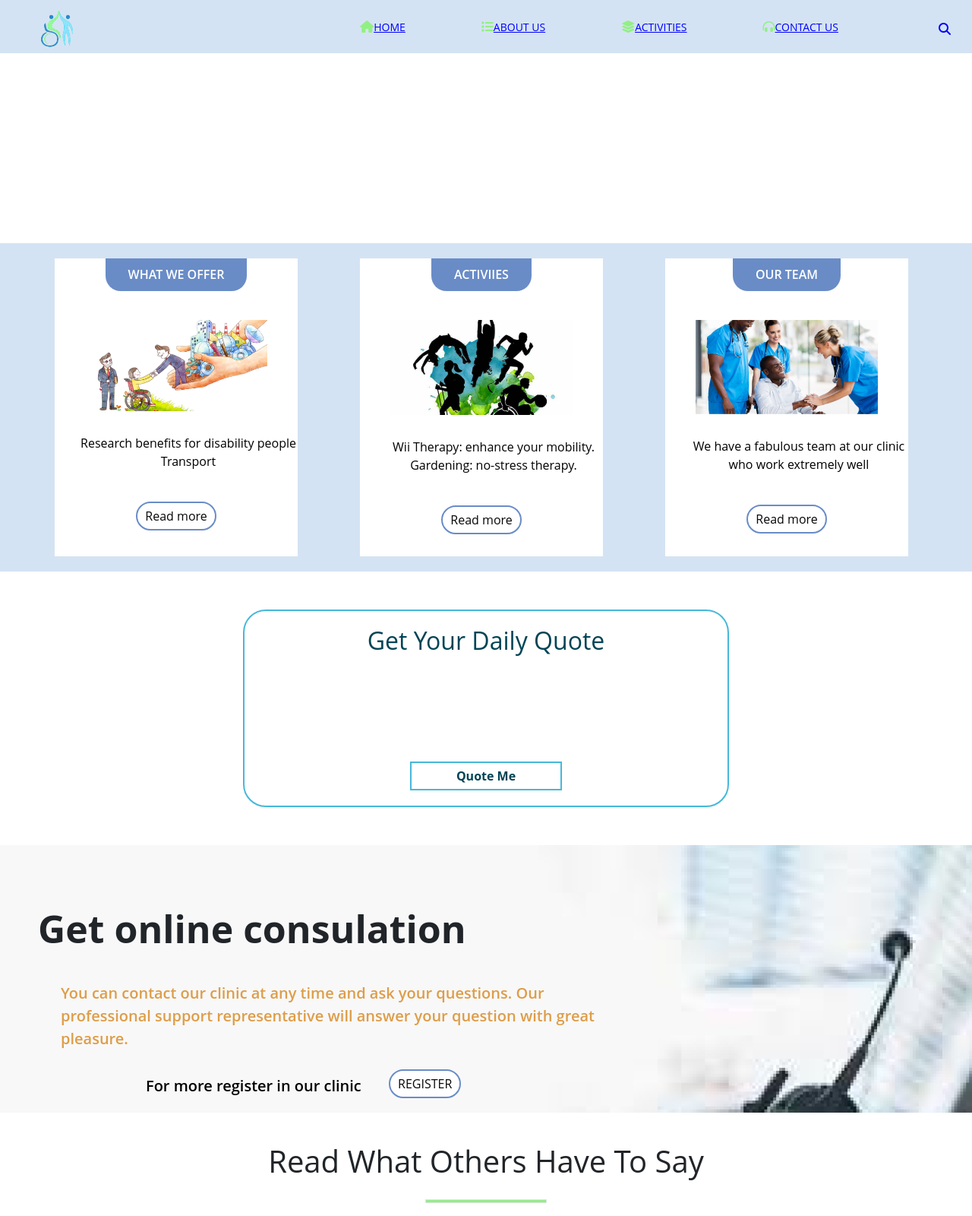
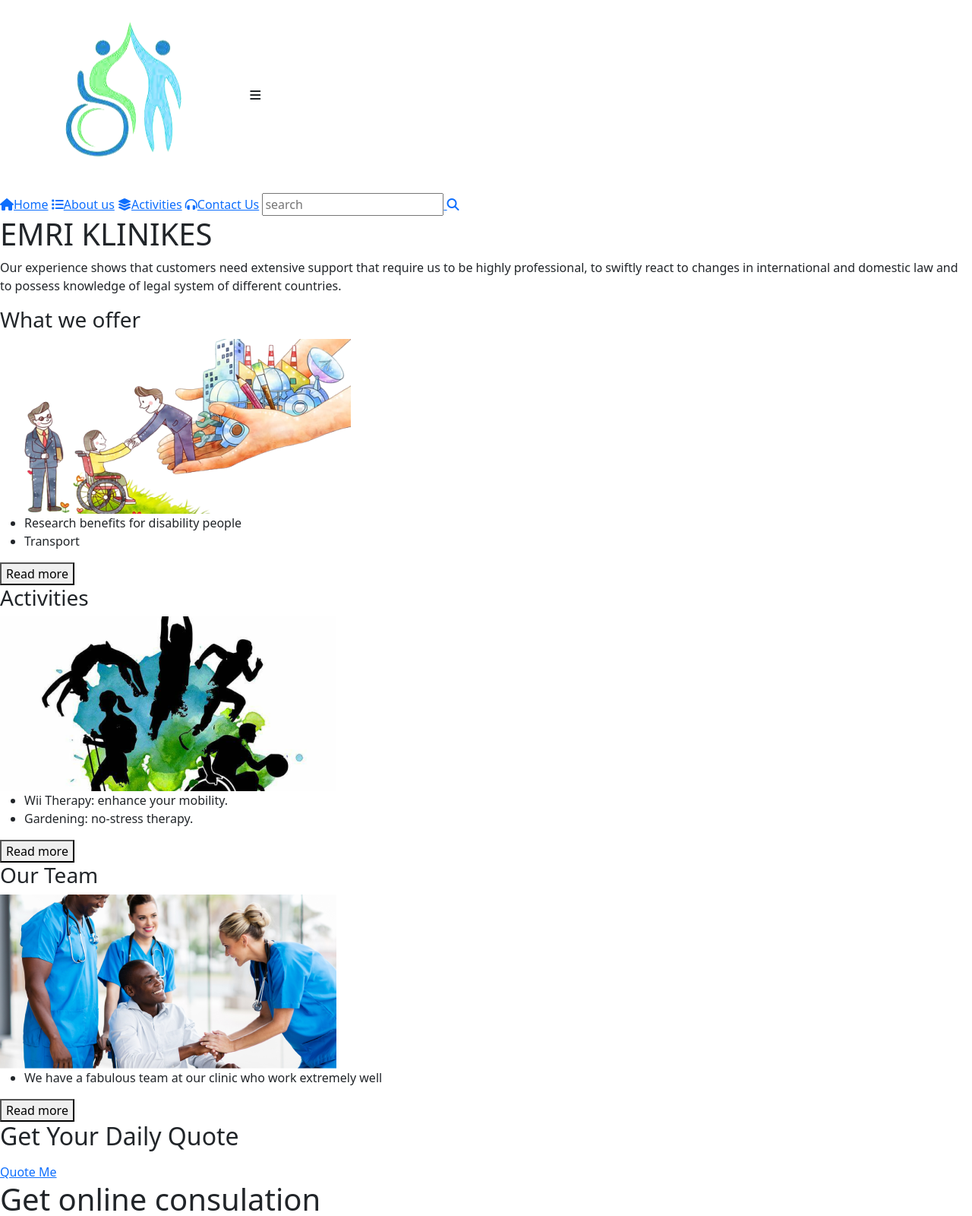
Before and after one commit to FerdezeNurkasa/UEB20_22_Gr6, a plain HTML site: page home.html in a window 1280 px wide. Shown: the top 1600 px of the page at 76% size. Drawn offline with nearby package versions, Linux system fonts and the light colour scheme; a script that the page names is missing.

Commit message:
modified

```diff
--- a/home.css
+++ /dev/null
@@ -1,445 +0,0 @@
-*{
-    margin:0;
-    padding:0;
-    text-decoration: none;
-    font-family: "Open Sans", sans-serif;
-}
-
-header{
-    width: 100%;
-    height: 70px;
-    background: #d4e3f3;
-    position: fixed;
-    z-index: 99;
-}
-
-.navigation{
-    max-width: 100%;
-    padding-right: 20px;
-    margin:0;
-}
-
-.logo{
-    float: left;
-    padding: 5px 0 0 30px;
-
-}
-
-.logo img{
-    height: 70px;
-}
-
-.navigation-menu{
-    float:right;
-    display:flex;
-    align-items: center;
-    min-height: 70px;
-}
-
-.navigation-menu a{
-    margin-right: 40px;
-    color: blue;
-    text-transform: uppercase;
-    font-size:14px;
-    padding: 10px 0px;
-    border-radius: 4px;
-    transition: .3s linear;
-}
-
-.navigation-menu a:hover{
-    background: #fff;
-    color: blue;
-    transform: scale(0.8);
-}
-
-.navigation-menu i{
-    margin-left: 60px;
-    font-size: 16px;
-}
-
-.home{
-    color:#92ef84;
-
-}
-
-.about{
-    color:#92ef84;
-
-}
-
-.activities{
-    color:#92ef84;
-
-}
-
-.contact{
-    color:#92ef84;
-
-}
-
-.menu-toggle-btn{
-    float: right;
-    height: 90px;
-    line-height: 90px !important;
-    color: #fff;
-    font-size: 26px;
-    display: none !important;
-    cursor: pointer;
-}
-
-@media screen and (max-width:700px) {
-    .menu-toggle-btn{
-        display: block !important;
-    }
-
-    .navigation-menu{
-        position:fixed;
-        width: 100%;
-        max-width: 400px;
-        background: #7c9bd1;
-        top:90px;
-        right: 0;
-        display: none;
-        padding: 20px 40px;
-        box-sizing: border-box;
-    }
-
-    .navigation-menu::before{
-        content: "";
-        border-left: 10px solid transparent;
-        border-right: 10px solid transparent;
-        border-bottom: 10px solid red;
-        position: absolute;
-        top: -10px;
-        right: 10px;
-
-    }
-
-    .navigation-menu a{
-        display: block;
-        margin: 10px 0;
-    }
-
-    .navigation-menu.active{
-        display: block;
-        position: fixed;
-    }
-
-}
-
-.search-box{
-    position: relative;
-    top: 5px;
-    left: 2rem;
-    right: 2rem;
-    background:none;
-    height: 40px;
-    border-radius: 40px;
-    padding: 10px;
-
-}
-.search-box:hover > .search-txt{
-    width: 4rem;
-    padding: 0 6px;
-    top: 50px;
-}
-.search-box:hover > .search-btn{
-   color: white;
-     }
-
-.search-txt{
- border: none;
- background: none;
- outline: none;
- float: left;
- padding: 0;
- color: rgb(66, 61, 139);
- font-size: 16px;
- width: 0px;
-}
-
-
-.hero{
-    position: relative;
-    width: 100%;
-    height: 20rem;
-    background-image: url(images/home-background.jpg);
-    background-repeat: no-repeat;
-    background-size: cover;
-    animation: slide 10s infinite;
-
-}
-
-.content{
-    position: relative;
-}
-
-.content h1{
-    margin-top: 11rem;
-    margin-left:8rem;
-    float: left;
-    color: white;
-    font-size: 30px;
-    letter-spacing: 12px;
-    font-weight: bold ;
-}
-
-.content p{
-    width: 30rem;
-    float: right;
-    margin-top: 10rem;
-    margin-right: 8rem;
-    color: #fff;
-    font-size: 16px;
-    font-weight: bold;
-}
-
-@keyframes slide{
-    0%{
-        background-image: url(images/home-background.jpg);
-    }
-    33%{
-        background-image: url(images/home-bcg2.jpg);
-    }
-    67%{
-        background-image: url(images/bgcp.png);
-    }
-}
-
-
-
-.Info-section{
-    position: relative;
-    width: 100%;
-    height:27rem;
-    display: flex;
-    background-color: #d4e3f3;
-}
-
-.Info-card{
-    flex:1;
-    max-width:320px;
-    background-color: #fff;
-    margin:20px 10px;
-    margin-left:4.5rem;
-    text-align: center;
-    cursor: pointer;
-    overflow: hidden;
-    color: black;
-    transition: .3s linear;
-
-}
-
-.Info-card-header{
-    background-color: #698cc7;
-    display: inline-block;
-    color: #fff;
-    padding: 12px 30px;
-    border-radius: 0 0 20px 20px;
-    font-size: 16px;
-    text-transform: uppercase;
-    font-weight: 600;
-    transition: .4s linear;
-}
-
-.Info-card img{
-    width: 15rem;
-    padding-top: 30px;
-    padding-bottom: 30px;
-}
-
-.Info-card:hover .Info-card-header{
-    box-shadow: 0 0 0 26em rgb(211, 234, 220);
-}
-ul li{
-    list-style: none;
-    text-size-adjust: 20px;
-}
-
-button{
-    position: relative;
-    display: inline-block;
-    margin-bottom: 10px;
-    margin-top: 25px;
-    color:#070707;
-    padding: 5px 10px;
-    border: 2px solid #698cc7;
-    font-weight: 500;
-    transition: .3s linear;
-    border-radius: 30px;
-    background-color: #fff;
-}
-
-#container{
-	width:800px;
-	margin:50px auto;
-	padding: 20px;
-	width:50%;
-    border:2px solid #46b8da;
-    border-radius: 30px;
-}
-#container h2{
-	text-align:center;
-	color:#045;
-}
-
-#quoteContainer{
-	width:75%;
-	background: #fff;
-	padding:10px;
-	margin:30px auto;
-	text-align: center;
-  height:70px;
-}
-#buttonContainer{
-	width: 100%;
-	text-align: center;
-}
-#quoteButton{
-	width:200px;
-	margin-top: 10px;
-	border:2px solid #46b8da;
-	color:#045;
-	font-family: inherit;
-	font-weight: bold;
-	padding:5px;
-	text-decoration: none;
-	text-align: center;
-}
-
-#quoteButton:hover{
-	cursor:pointer;
-	background:#09c;
-	color: #fff;
-}
-#quoteButton:active{
-	cursor: pointer;
-}
-#quoteButton{
-	display: inline-block;
-}
-#quoteGenius{
-	font-style: italic;
-	font-weight: 600;
-	text-align: center;
-}
-
-
-/*MEDIA QUERIES*/
-@media screen and(max-width:760px){
-	#quoteButton,#addNew{
-		display: block;
-	}
-}
-.consulation{
-    position: relative;
-    display: inline-block;
-    margin: 0;
-    width:100%;
-    height:22rem;
-    background-image: url(images/Contact\ us.png);
-}
-
-.consulation h1{
-    position: relative;
-    margin-left: 50px;
-    margin-top: 30px;
-    font-size:50px;
-    font-weight: bold;
-    margin-top: 5rem;
-}
-
-.consulation p1{
-    position:relative;
-    float: left;
-    margin-left: 80px;
-    margin-right: 30rem;
-    margin-top: 2rem;
-    font-size: 20px;
-    color:rgb(222, 157, 73);
-    font-weight: 600;
-}
-
-.consulation p2{
-
-    position:relative;
-    width:20rem;
-    float: left;
-    margin-left: 12rem;
-    margin-top: 2rem;
-    font-size: 20px;
-    color:black;
-    font-weight: 600;
-}
-
-.consulation .cnslbutton{
-    padding-top: 2px;
-
-}
-
-
-#cnslbutton:hover{
-    background: #c7a6a6;
-}
-
-.others{
-    padding:40px 0;
-    background:#fff;
-    text-align: center;
-    box-shadow: #9a8a71;
-}
-.others-say{
-    max-width:1200px;
-    margin:auto;
-    overflow:hidden;
-    padding: 0 20px;
-}
-
-.border{
-    width: 160px;
-    height: 5px;
-    margin:26px auto;
-    background-color: #92ef84;
-
-}
-
-.row{
-    display: flex;
-    flex-wrap: wrap;
-    justify-content: center;
-}
-
-.col{
-    flex:33,33%;
-    max-width:33.33%;
-    box-sizing: border-box;
-    padding: 15px;
-}
-
-.other{
-    background: #d4e3f3;
-    padding: 30px;
-    box-shadow: 0px 4px 4px rgba(0, 0, 0, 0.25);
-}
-
-.other img{
-    width: 100px;
-    height: 1oopx;
-    border-radius: 50%;
-}
-
-.name{
-    font-size: 20px;
-    text-transform: uppercase;
-    margin: 20px 0;
-}
-
-.stars{
-    color: #92ef84;
-    margin-bottom: 20px;
-}
-
-footer{
-    background-color: #f3eee7;
-
-}
--- a/home.html
+++ b/home.html
@@ -3,12 +3,12 @@
     <meta charset="UTF-8">
     <meta http-equiv="X-UA-Compatible" content="IE=edge">
     <meta name="viewport" content="width=device-width, initial-scale=1.0">
-    <title>HomePage</title>
+    <title>Home</title>
 
     <script src="https://cdnjs.cloudflare.com/ajax/libs/jquery/3.6.3/jquery.min.js"></script>
     <link rel="stylesheet" href="https://cdnjs.cloudflare.com/ajax/libs/font-awesome/6.2.1/css/all.min.css">
     <link href="https://cdn.jsdelivr.net/npm/bootstrap@5.2.3/dist/css/bootstrap.min.css" rel="stylesheet">
-    <link rel="stylesheet" href="home.css">
+    <link rel="stylesheet" href="Home.css">
     <script src="home.js"></script>
 </head>
 
@@ -61,7 +61,7 @@
         </div>
 
         <div class="Info-card">
-            <h3 class="Info-card-header">Activiies</h3>
+            <h3 class="Info-card-header">Activities</h3>
             <img src="images/activities.png" class="info-img">
             <ul>
                 <li>Wii Therapy: enhance your mobility.</li>
--- a/home.js
+++ /dev/null
@@ -1,157 +0,0 @@
-$(document).ready(function () {
-    const quoteSource = [
-      {
-        quote:
-          "Start by doing what's necessary; then do what's possible; and suddenly you are doing the impossible.",
-        name: "Francis of Assisi"
-      },
-      {
-        quote:
-        "When everyone else says you can’t, determination says, YES YOU CAN.",
-        name: "Robert M. Hensel"
-      },
-      {
-        quote:
-        "Your present circumstances don't determine where you can go; they merely determine where you start.",
-        name: "Nido Qubein"
-      },
-      {
-        quote:
-        "Our greatest weakness lies in giving up. The most certain way to succeed is always to try just one more time.",
-        name: "Thomas A. Edison"
-      },
-      {
-        quote:
-        "If you're going through hell, keep going.Because as they say, there's always light at the end of the tunnel!",
-        name: "Winston Churchill"
-      },
-      {
-        quote:
-        "A hero is an ordinary individual who finds the strength to persevere and endure in spite of overwhelming obstacles..",
-        name: "Christopher Reeve"
-      },
-      {
-        quote:
-        "A new challenge keeps the brain kicking and the heart ticking..",
-        name: "E. A. Bucchianeri"
-      },
-      {
-        quote:
-        "Disability is a matter of perception. If you can do just one thing well, you’re needed by someone.",
-        name: "Martina Navratilova"
-      },
-      {
-        quote:
-        "EStart by doing what’s necessary; then do what’s possible; and suddenly you are doing the impossible.",
-        name: "Francis of Assisi"
-      },
-      {
-        quote:
-        "Start where you are. Use what you have. Do what you can.",
-        name: "Arthur Ashe"
-      },
-      {
-        quote:
-        "Ever tried. Ever failed. No matter. Try Again. Fail again. Fail better.",
-        name: "Samuel Beckett"
-      },
-      {
-        quote:
-        "Be yourself; everyone else is already taken.",
-        name: "Oscar Wilde"
-      },
-      {
-        quote:
-          "Your success and happiness lies in you. Resolve to keep happy, and your joy and you shall form an invincible host against difficulties.",
-        name: "Helen Keller"
-      },
-      {
-        quote:
-          "Always remember that you are absolutely unique. Just like everyone else.",
-        name: "Margaret Mead"
-      },
-      {
-        quote:
-          "I can’t change the direction of the wind, but I can adjust my sails to always reach my destination.",
-        name: "Jimmy Dean"
-      },
-      {
-        quote:
-          "Believe you can and you’re halfway there.",
-        name: "Theodore Roosevelt"
-      },
-      {
-        quote:
-        "Keep your face always toward the sunshine – and shadows will fall behind you.",
-        name: "Walt Whitman"
-      },
-      {
-        quote:
-        "Hard things are put in our way, not to stop us, but to call out our courage and strength.",
-        name: "Mark Twain"
-      },
-      {
-        quote:
-        "No disability or dictionary out there is capable of clearly defining who we are as a person.",
-        name: "Robert M Hensel"
-      },
-      {
-        quote:
-          "My disability has opened my eyes to see my true abilities.",
-        name: "Robert M. Hensel"
-      },
-      {
-        quote: "There are a plan and a purpose, a value to every life, no matter what its location, age, gender or disability.",
-        name: "Sharron Angle"
-      },
-      {
-        quote: "Always do whatever's next.",
-        name: "George Carlin"
-      },
-      {
-        quote: "Once we accept our limits, we go beyond them.",
-        name: "Albert Einstein"
-      },
-      {
-        quote:
-          "Hapiness is not something ready made. It comes from your own actions.",
-        name: "Dalai Lama"
-      }
-    ];
-
-    $("#quoteButton").click(function (evt) {
-      //define the containers of the info we target
-      var quote = $("#quoteContainer p").text();
-      var quoteGenius = $("#quoteGenius").text();
-      //prevent browser's default action
-      evt.preventDefault();
-      //getting a new random number to attach to a quote and setting a limit
-      var sourceLength = quoteSource.length;
-      var randomNumber = Math.floor(Math.random() * sourceLength);
-      //set a new quote
-      for (i = 0; i <= sourceLength; i += 1) {
-        var newQuoteText = quoteSource[randomNumber].quote;
-        var newQuoteGenius = quoteSource[randomNumber].name;
-        //console.log(newQuoteText,newQuoteGenius);
-        var timeAnimation = 500;
-        var quoteContainer = $("#quoteContainer");
-        //fade out animation with callback
-        quoteContainer.fadeOut(timeAnimation, function () {
-          quoteContainer.html("");
-          quoteContainer.append(
-            "<p>" +
-              newQuoteText +
-              "</p>" +
-              '<p id="quoteGenius">' +
-              "-								" +
-              newQuoteGenius +
-              "</p>"
-          );
-          //fadein animation.
-          quoteContainer.fadeIn(timeAnimation);
-        });
-
-        break;
-      } //end for loop
-    }); //end quoteButton function
-  }); //end document ready
```
